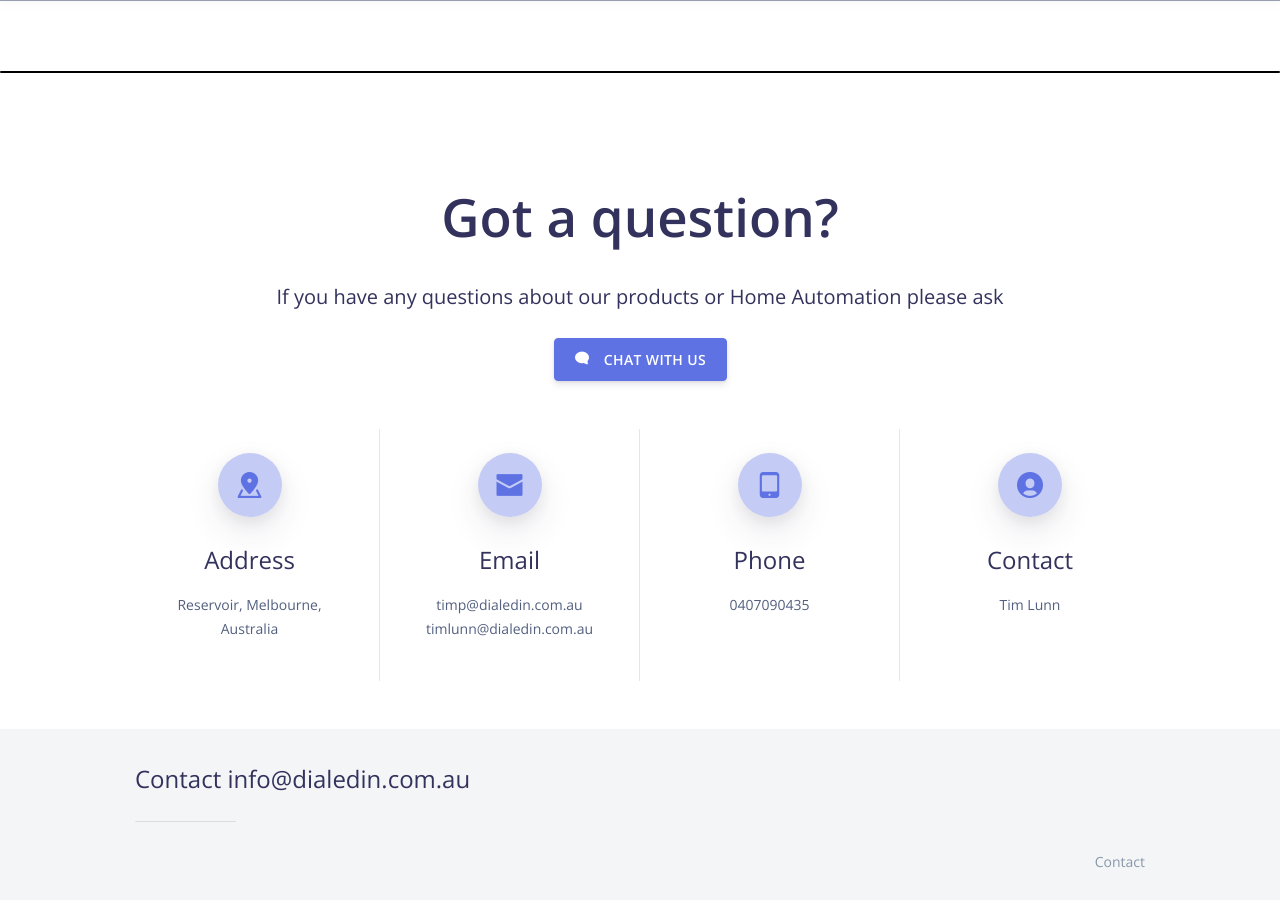
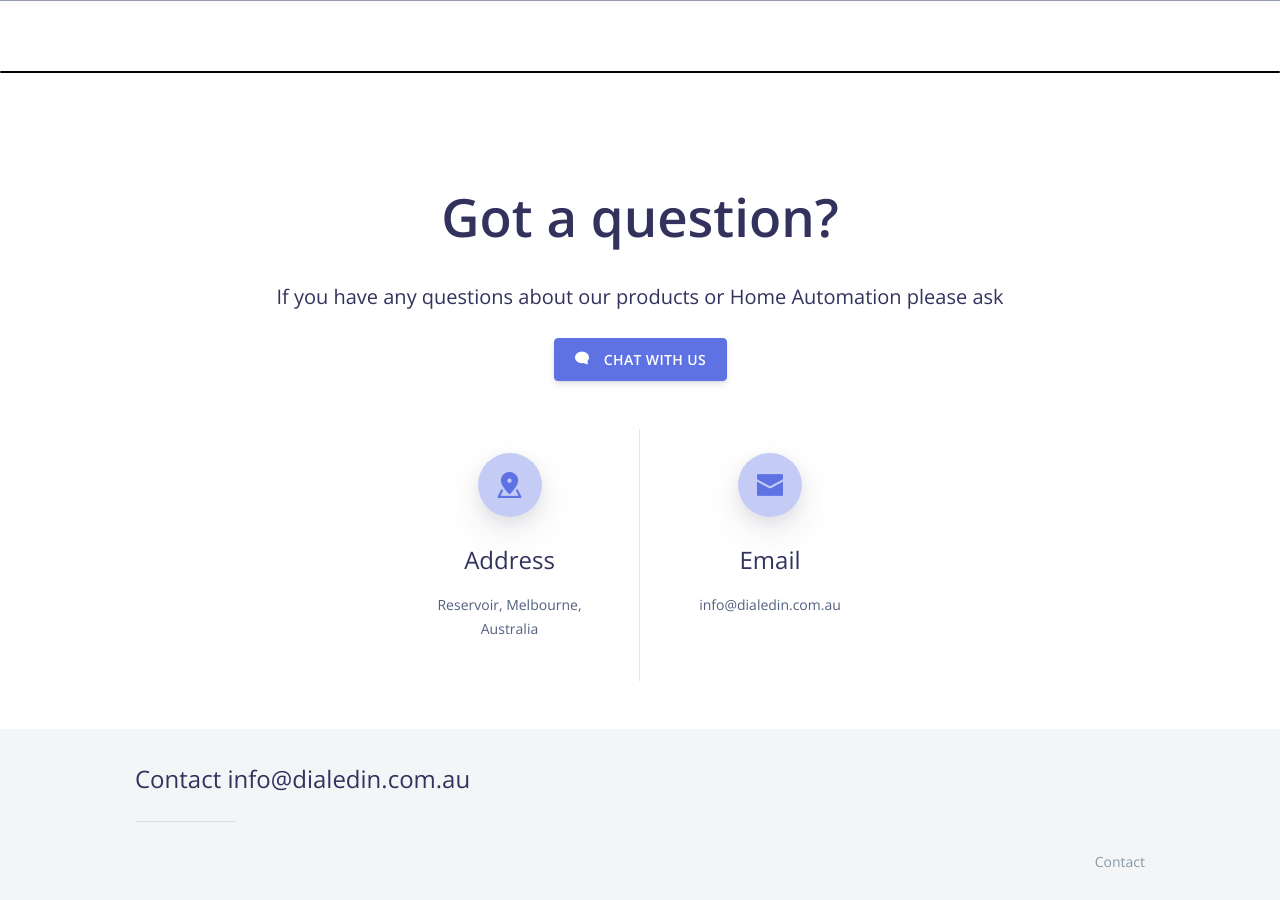
Before and after one commit to DialedIn-Aus/dialedin-aus.github.io, a Jekyll site: the page built from docs/index.html, in a window 1280 px wide and 900 px high, scrolled down 3883 px. Built offline with Jekyll 4.4.1, drawn with Linux system fonts in a browser that asks for light colours; nearby versions of some CDN libraries.

Commit message:
home: scrub phone number

```diff
--- a/docs/_includes/home-dialedin.html
+++ b/docs/_includes/home-dialedin.html
@@ -164,7 +164,7 @@
         </div>
       </div>
       <div class="row">
-        <div class="col-lg-3 col-md-6 col-6">
+        <div class="col-lg-3 col-md-6 col-6 offset-3">
           <div class="info info-hover">
             <div class="icon icon-shape icon-shape-primary icon-lg shadow rounded-circle text-primary">
               <i class="ni ni-square-pin"></i>
@@ -179,16 +179,16 @@
               <i class="ni ni-email-83"></i>
             </div>
             <h4 class="info-title">Email</h4>
-            <p class="description px-0">timp@dialedin.com.au <br /> timlunn@dialedin.com.au</p>
+            <p class="description px-0">info@dialedin.com.au</p>
           </div>
         </div>
-        <div class="col-lg-3 col-md-6 col-6">
+        <!-- <div class="col-lg-3 col-md-6 col-6">
           <div class="info info-hover">
             <div class="icon icon-shape icon-shape-primary icon-lg shadow rounded-circle text-primary">
               <i class="ni ni-mobile-button"></i>
             </div>
             <h4 class="info-title">Phone</h4>
-            <p class="description px-0">0407090435</p>
+            <p class="description px-0"></p>
           </div>
         </div>
         <div class="col-lg-3 col-md-6 col-6">
@@ -197,9 +197,9 @@
               <i class="ni ni-circle-08"></i>
             </div>
             <h4 class="info-title">Contact</h4>
-            <p class="description px-0">Tim Lunn</p>
+            <p class="description px-0"></p>
           </div>
-        </div>
+        </div> -->
       </div>
     </div>
   </div>
```
